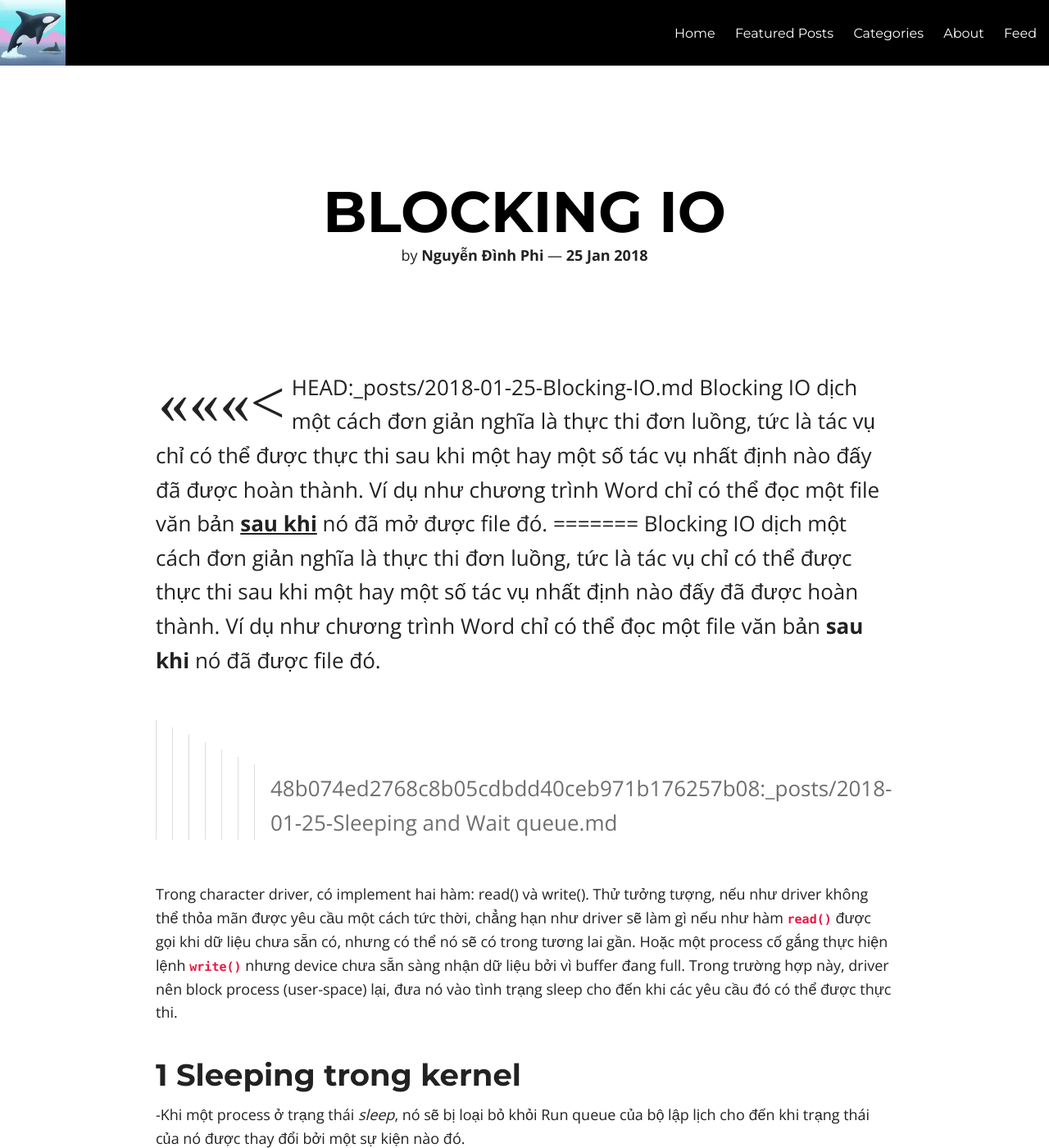
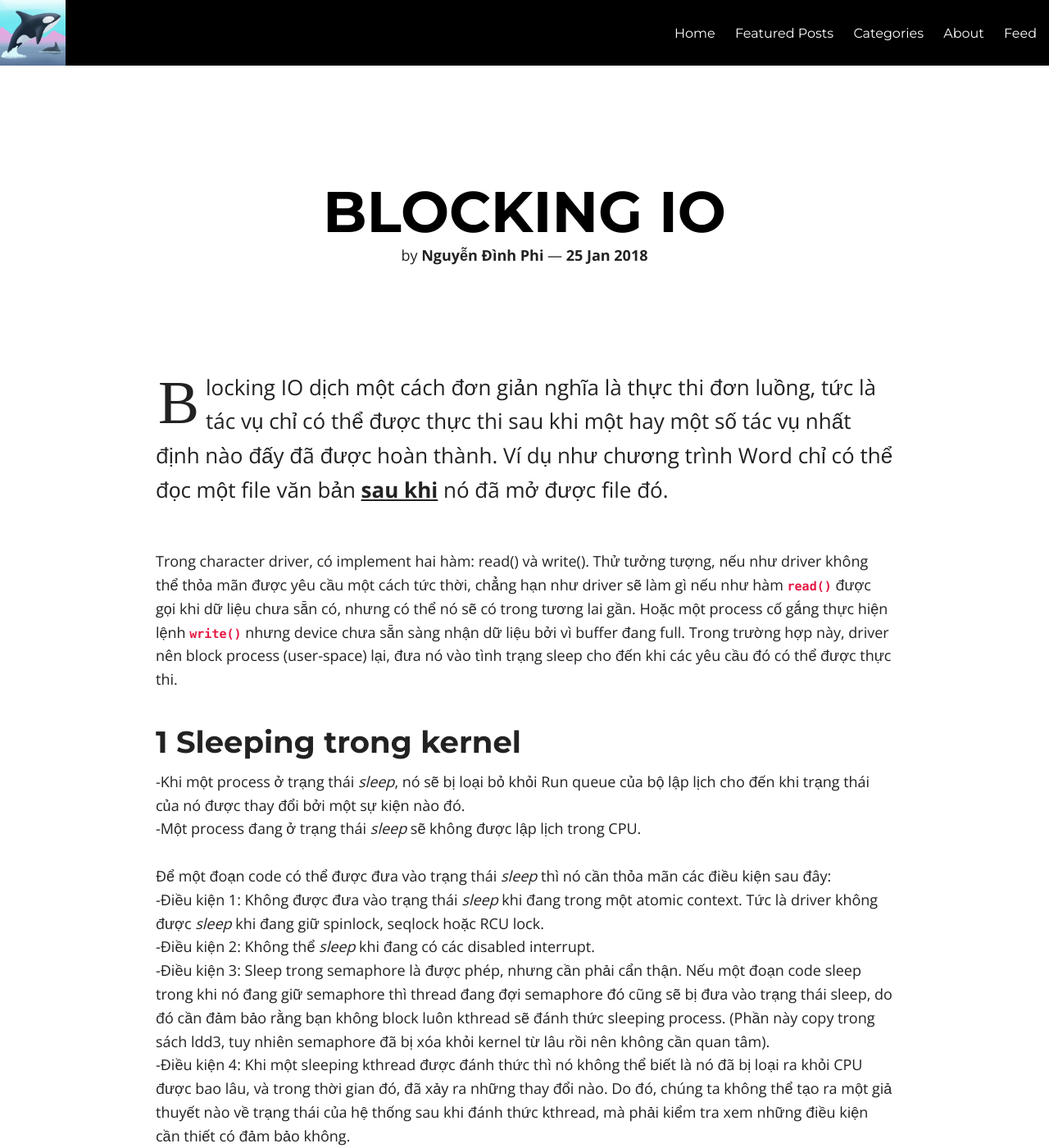
Before and after one commit to ita93/ita93.github.io, a Jekyll site: the page built from _posts/2018-01-25-Blocking-IO.md, in a window 1280 px wide and 1400 px high. Shown: the whole window at 82% size. Built offline with Jekyll 4.4.1, drawn with Linux system fonts in a browser that asks for light colours; nearby versions of some CDN libraries; comment, search, counter and statistics services are not loaded.

Commit message:
Remove messy text

```diff
--- a/_posts/2018-01-25-Blocking-IO.md
+++ b/_posts/2018-01-25-Blocking-IO.md
@@ -5,11 +5,7 @@ category: Linux device driver
 
 comments: true
 ---
-<<<<<<< HEAD:_posts/2018-01-25-Blocking-IO.md
 Blocking IO dịch một cách đơn giản nghĩa là thực thi đơn luồng, tức là tác vụ chỉ có thể được thực thi sau khi một hay một số tác vụ nhất định nào đấy đã được hoàn thành. Ví dụ như chương trình Word chỉ có thể đọc một file văn bản <u><b>sau khi</b></u> nó đã mở được file đó.
-=======
-Blocking IO dịch một cách đơn giản nghĩa là thực thi đơn luồng, tức là tác vụ chỉ có thể được thực thi sau khi một hay một số tác vụ nhất định nào đấy đã được hoàn thành. Ví dụ như chương trình Word chỉ có thể đọc một file văn bản <b>sau khi</b> nó đã được file đó.
->>>>>>> 48b074ed2768c8b05cdbdd40ceb971b176257b08:_posts/2018-01-25-Sleeping and Wait queue.md
 
 Trong character driver, có implement hai hàm: read() và write(). Thử tưởng tượng, nếu như driver không thể thỏa mãn được yêu cầu một cách tức thời, chẳng hạn như  driver sẽ làm gì nếu như hàm <code>read()</code> được gọi khi dữ liệu chưa sẵn có, nhưng có thể nó sẽ có trong tương lai gần. Hoặc một process cố gắng thực hiện lệnh <code>write()</code> nhưng device chưa sẵn sàng nhận dữ liệu bởi vì buffer đang full. Trong trường hợp này, driver nên block process (user-space) lại, đưa nó vào tình trạng sleep cho đến khi các yêu cầu đó có thể được thực thi.<br/>
 
```
